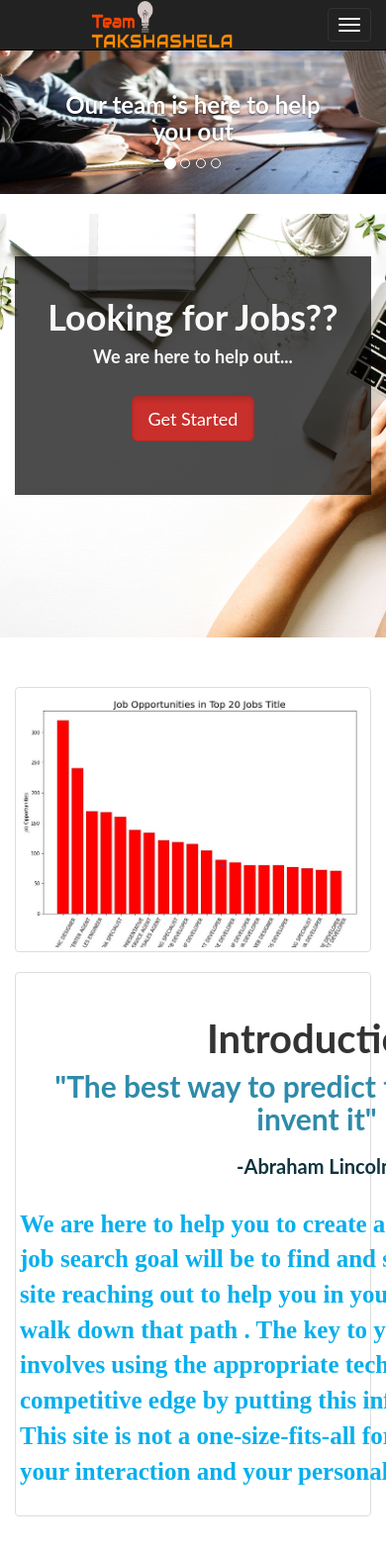
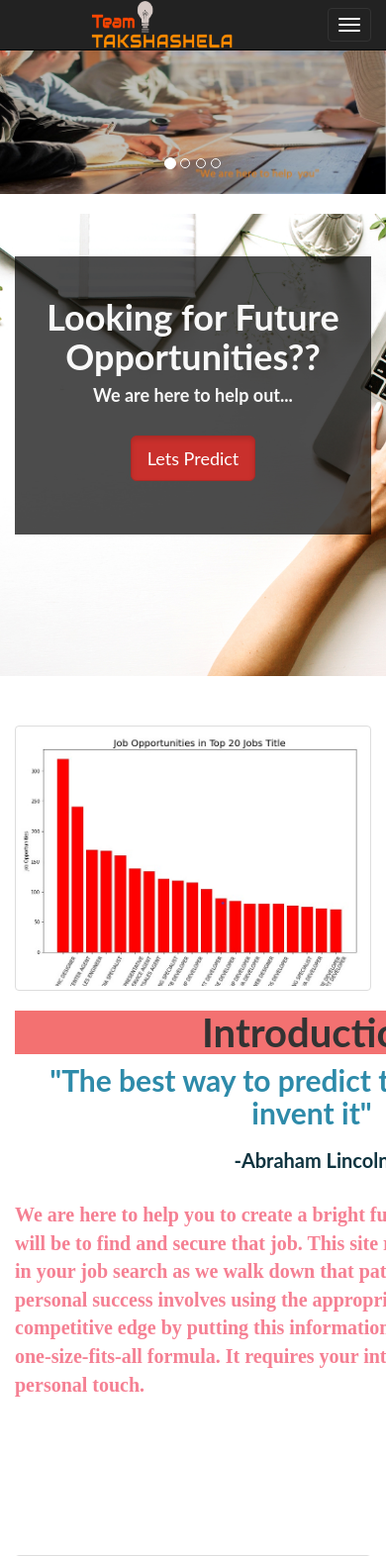
Before and after one commit to Hri549/NC_GEU_MK105_TAKSHASHELA, a Flask app: page / in a window 390 px wide; the page is wider, and only the part inside the window is pictured. Shown: the top 1572 px of that part at 99% size. Run offline with Flask 2, Linux system fonts and the light colour scheme; some libraries are stand-ins or nearby versions.

Commit message:
Changes made in app.py Photos in index page modified. Images added in index, login, signup at the bottom.

```diff
--- a/app.py
+++ b/app.py
@@ -1,4 +1,4 @@
-from flask import Flask,render_template,request, session, redirect, url_for
+from flask import Flask,render_template,request, session, redirect, url_for,flash
 from flask_sqlalchemy import SQLAlchemy
 from sqlalchemy.orm import sessionmaker
 from sqlalchemy import create_engine
@@ -66,7 +66,7 @@
 		if(result):
 			return redirect(url_for('home'))
 		else:
-			flash(u"Wrong email or password","warning")
+			flash(u"Wrong email or password!!!","warning")
 	return render_template('login.html')
 
 @app.route("/home",methods = ['GET','POST'])
--- a/templates/index.html
+++ b/templates/index.html
@@ -12,7 +12,7 @@
         <script src="{{url_for('static',filename = 'js/jquery.js')}}"></script>
         <!-- Bootstrap Core JavaScript -->
         <script src="{{url_for('static',filename = 'js/bootstrap.min.js')}}"></script>
-
+		<link href = "https://fonts.googleapis.com/icon?family=Material+Icons" rel = "stylesheet">
 
 
     </head>
@@ -31,6 +31,7 @@
                 </div>
                 <div class="collapse navbar-collapse" id="myNavbar">
                     <ul class="nav navbar-nav navbar-right">
+                    	<li><a href="trending"><i class="material-icons">trending_up</i> Trending</a></li>
                         <li><a href="signup"><span class="glyphicon glyphicon-user"></span> Sign Up</a></li>
                         <li><a href="login"><span class="glyphicon glyphicon-log-in"></span> Login</a></li>
                     </ul>
@@ -56,27 +57,27 @@
                     <!-- Wrapper for slides -->
                     <div class="carousel-inner">
                         <div class="item active">
-                            <img src="{{url_for('static',filename = 'img/c1.jpg')}}" style="background-repeat: no-repeat;"  alt="">
+                            <img src="{{url_for('static',filename = 'img/m1.jpg')}}" style="background-repeat: no-repeat;"  alt="">
                             <div class="carousel-caption d-none d-md-block">
-                             <h3>Our team is here to help you out</h3>
+
                             </div>
                         </div>
                         <div class="item">
-                            <img src="{{url_for('static',filename = 'img/c2.jpg')}}" alt="">
+                            <img src="{{url_for('static',filename = 'img/m2.jpg')}}" alt="">
                             <div class="carousel-caption d-none d-md-block">
-                             <h3>Connect with us</h3>
+
                             </div>
                         </div>
                         <div class="item">
-                            <img src="{{url_for('static',filename = 'img/c3.jpg')}}" alt="">
+                            <img src="{{url_for('static',filename = 'img/m3.jpg')}}" alt="">
                             <div class="carousel-caption d-none d-md-block">
-                              <h3>We help you to find your dream job</h3>
+
                             </div>
                         </div>
                         <div class="item">
-                            <img src="{{url_for('static',filename = 'img/c4.jpg')}}" alt="">
+                            <img src="{{url_for('static',filename = 'img/m4.jpg')}}" alt="">
                             <div class="carousel-caption d-none d-md-block">
-                            <h3>Find all types of jobs with us</h3>
+
                             </div>
                           </div>
                     </div>
@@ -95,10 +96,10 @@
                 <div class="container">
                     <center>
                         <div id="banner_content">
-                            <h1>Looking for Jobs??</h1>
+                            <h1>Looking for Future Opportunities??</h1>
                             <h4>We are here to help out...</h4>
                             <br/>
-                            <a  href="login" class="btn btn-danger btn-lg active">Get Started</a>
+                            <a  href="login" class="btn btn-danger btn-lg active">Lets Predict</a>
                         </div>
                     </center>
                 </div>
@@ -121,24 +122,28 @@
 
             <div class="col-sm-6">
 
-                    <div class="thumbnail">
-                        <center>
+                    <center>
 
-                            <div id='page' style='width: 600px;height: 500px; margin-top: 40px; '>
-                                <h1 style= 'font-size :40px;'>Introduction</h1>
+                            <div id='page' style='width: 600px;height: 500px; margin-top: 15px; '>
+                                <h1 style='font-size :40px; background-color: rgb(243, 113, 113); margin-top: 5px;'>Introduction</h1>
 
-                        <h2 style= 'font size:40px; margin-top: 10px;color:#2e8baa'> "The best way to predict the future is to invent it"</h2>
-                        <h3 style='font-size: 20px; color:#0e333f'>-Abraham Lincoln. </h3>
+                                <h2 style='font size:40px; margin-top: 10px;color:#2e8baa'> "The best way to predict the
+                                    future is to invent it"</h2>
+                                <h3 style='font-size: 20px; color:#0e333f'>-Abraham Lincoln </h3>
 
-                        <p style='font-size: 25px; font-family: serif; text-align: left;margin-top: 30px; color:#08afec ' >We are here to help you to create a bright future.
-                         Your job search goal will be to find and secure that job. This site  reaching out to help you in your job search as we walk down that path .
-                        The key to your personal success involves using the appropriate techniques to gain a competitive edge by putting this information to use.
-                        This site is not a one-size-fits-all formula. It requires your interaction and your personal touch.</p>
+                                <p
+                                    style='font-size: 20px; font-family: serif; text-align: left;margin-top: 30px; color:#f58093 '>
+                                    We are here to help you to create a bright future.
+                                    Your job search goal will be to find and secure that job. This site reaching out to
+                                    help you in your job search as we walk down that path .
+                                    The key to your personal success involves using the appropriate techniques to gain a
+                                    competitive edge by putting this information to use.
+                                    This site is not a one-size-fits-all formula. It requires your interaction and your
+                                    personal touch.</p>
 
 
-                        </div>
-                        </center>
-                    </div>
+                            </div>
+                            </center>
                 </a>
             </div>
                 </div>
```
Also changed, not shown: templates/login.html (+36 -1 lines), templates/signup.html (+40 -0 lines), static/img/c1.jpg, static/img/c2.jpg, static/img/c3.jpg, static/img/c4.jpg.
